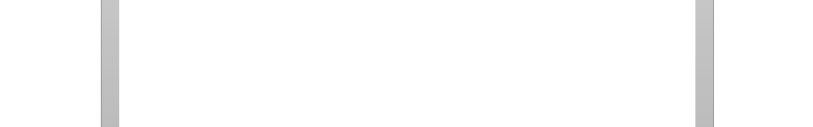
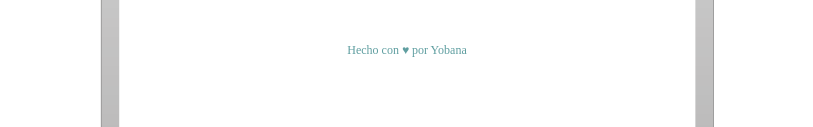
Before and after one commit to Yobab/Portafolioo, a plain HTML site: page index.html in a window 1280 px wide. Shown: the part 331-458 px from the top of the page, without its empty margins (233-1046 px from the left). Drawn offline with nearby package versions, Linux system fonts and the light colour scheme.

Commit message:
feat: footer added

```diff
--- a/index.html
+++ b/index.html
@@ -27,6 +27,9 @@
                     </ul>
                 </div>
             </main>
+            <footer class="mt-10 text-center">
+                <small class="text-xs">Hecho con &hearts; por Yobana</small>
+            </footer>
     </div>
 </body>
 </html>
--- a/style.css
+++ b/style.css
@@ -25,3 +25,8 @@ main{
     font-family: 'Times New Roman', Times, serif;
     color:cadetblue;
 }
+
+footer{
+    font-family: 'Times New Roman', Times, serif;
+    color:cadetblue;
+}
```
